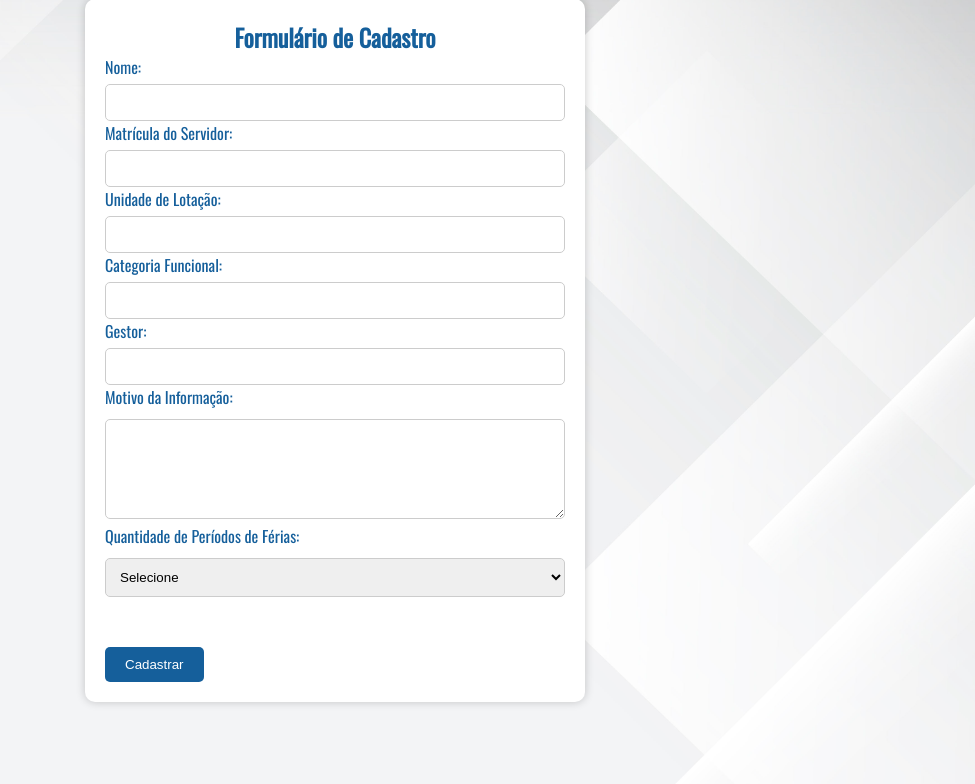
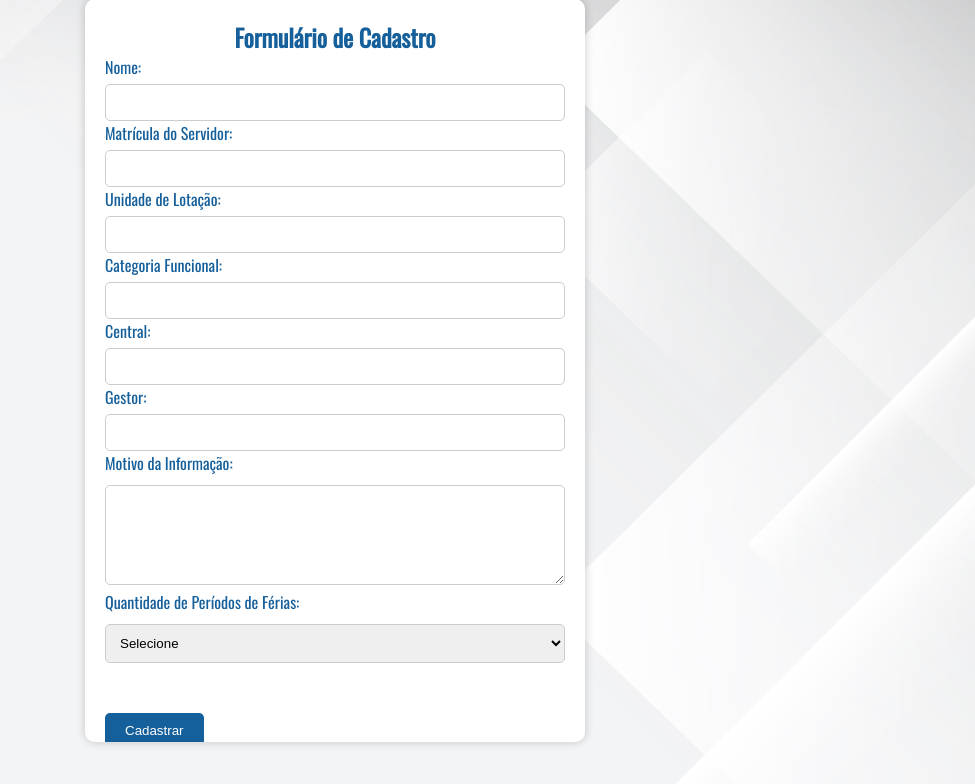
Before and after one commit to lucasnavex/Sistema_de_ferias, a PHP site: page /cadastrar.php in a window 1280 px wide. Shown: the part 71-855 px from the top of the page, without its empty margins (305-1280 px from the left). Run offline with PHP 8.4, Linux system fonts and the light colour scheme.

Commit message:
Adicionando nova coluna "Central"

```diff
--- a/cadastrar.php
+++ b/cadastrar.php
@@ -11,9 +11,20 @@ if ($_SERVER['REQUEST_METHOD'] === 'POST') {
     $matricula_servidor = $_POST['matricula_servidor'];
     $unidade_lotacao = $_POST['unidade_lotacao'];
     $categoria_funcional = $_POST['categoria_funcional'];
+    $central = $_POST['central'];
     $gestor = $_POST['gestor'];
     $motivo_informacao = $_POST['motivo_informacao'];
     $qtd_periodos_ferias = $_POST['qtd_periodos_ferias'];
+
+    // Inicializa arrays para armazenar as datas de início e fim
+    $datas_inicio = [];
+    $datas_fim = [];
+
+    // Preenche os arrays com as datas se existirem
+    for ($i = 0; $i < $qtd_periodos_ferias; $i++) {
+        $datas_inicio[] = isset($_POST['inicio_periodo'][$i]) ? $_POST['inicio_periodo'][$i] : null;
+        $datas_fim[] = isset($_POST['fim_periodo'][$i]) ? $_POST['fim_periodo'][$i] : null;
+    }
 
     // Se for uma operação de edição, atualize os dados
     if ($id) {
@@ -22,11 +33,12 @@ if ($_SERVER['REQUEST_METHOD'] === 'POST') {
             $matricula_servidor,
             $unidade_lotacao,
             $categoria_funcional,
+            $central,
             $gestor,
             $motivo_informacao,
             $qtd_periodos_ferias,
-            $data_inicio,
-            $data_fim
+            $datas_inicio,
+            $datas_fim
         );
 
         // Redirecionar para listar.php após a atualização
@@ -39,11 +51,12 @@ if ($_SERVER['REQUEST_METHOD'] === 'POST') {
             $matricula_servidor,
             $unidade_lotacao,
             $categoria_funcional,
+            $central,
             $gestor,
             $motivo_informacao,
             $qtd_periodos_ferias,
-            $data_inicio,
-            $data_fim
+            $datas_inicio,
+            $datas_fim
         );
     }
 }
@@ -62,6 +75,7 @@ $registro = $id ? $crud->editar($id) : null;
     Matrícula do Servidor: <input type="text" input-cadastro name="matricula_servidor" value="<?php echo $registro['matricula_servidor'] ?? ''; ?>" required><br>
     Unidade de Lotação: <input type="text" input-cadastro name="unidade_lotacao" value="<?php echo $registro['unidade_lotacao'] ?? ''; ?>" required><br>
     Categoria Funcional: <input type="text" input-cadastro name="categoria_funcional" value="<?php echo $registro['categoria_funcional'] ?? ''; ?>" required><br>
+    Central: <input type="text" name="central" value="<?php echo $registro['central'] ?? ''; ?>" required><br>
     Gestor: <input type="text" name="gestor" value="<?php echo $registro['gestor'] ?? ''; ?>" required><br>
     Motivo da Informação: <textarea name="motivo_informacao" required><?php echo $registro['motivo_informacao'] ?? ''; ?></textarea><br>
 
@@ -81,19 +95,16 @@ $registro = $id ? $crud->editar($id) : null;
         <br>
         <div id="container_datas">
             <?php
-            // Se houver datas no registro, exibir os campos de data preenchidos
-            if (isset($registro['datas']) && is_array($registro['datas'])) {
-                foreach ($registro['datas'] as $i => $data) {
-                    echo '<label>Início do Período ' . ($i + 1) . ': </label>';
-                    echo '<input type="date" name="inicio_periodo[]" value="' . $data['inicio'] . '"><br>';
-                    echo '<label>Fim do Período ' . ($i + 1) . ': </label>';
-                    echo '<input type="date" name="fim_periodo[]" value="' . $data['fim'] . '"><br>';
-                }
+            // Exibe os campos de data preenchidos
+            for ($i = 0; $i < $registro['qtd_periodos_ferias']; $i++) {
+                echo '<label>Início do Período ' . ($i + 1) . ': </label>';
+                echo '<input type="date" name="inicio_periodo[]" value="' . ($data['datas_inicio'] ?? '') . '"><br>';
+                echo '<label>Fim do Período ' . ($i + 1) . ': </label>';
+                echo '<input type="date" name="fim_periodo[]" value="' . ($data['datas_fim'] ?? '') . '"><br>';
             }
             ?>
         </div>
     <?php endif; ?>
-
 
     <input type="submit" value="<?php echo $id ? 'Atualizar' : 'Cadastrar'; ?>">
 </form>
--- a/css/style.css
+++ b/css/style.css
@@ -42,6 +42,7 @@ nav {
   width: 300px;
   padding: 20px;
   text-align: center;
+  margin-top: 50px;
 }
 
 .card-header {
@@ -106,8 +107,7 @@ header h1 {
   color: #155f9b;
 }
 
-
-input[ type="text"],
+input[type="text"],
 input[type="password"],
 input [type="email"] {
   width: 100%;
--- a/dao/formulario.php
+++ b/dao/formulario.php
@@ -10,10 +10,9 @@ class Crud
         $this->conn = $conn;
     }
 
-    public function cadastrar($nome, $matricula_servidor, $unidade_lotacao, $categoria_funcional, $gestor, $motivo_informacao, $qtd_periodos_ferias, $data_inicio, $data_fim)
+    public function cadastrar($nome, $matricula_servidor, $unidade_lotacao, $categoria_funcional, $central, $gestor, $motivo_informacao, $qtd_periodos_ferias, $datas)
     {
-        $sql = "INSERT INTO controle (nome, matricula_servidor, unidade_lotacao, categoria_funcional, gestor, motivo_informacao, qtd_periodos_ferias, data_inicio, data_fim) VALUES (:nome, :matricula_servidor, :unidade_lotacao, :categoria_funcional, :gestor, :motivo_informacao, :qtd_periodos_ferias, :data_inicio, :data_fim)";
-
+        $sql = "INSERT INTO controle (nome, matricula_servidor, unidade_lotacao, categoria_funcional, central, gestor, motivo_informacao, qtd_periodos_ferias) VALUES (:nome, :matricula_servidor, :unidade_lotacao, :categoria_funcional, :central, :gestor, :motivo_informacao, :qtd_periodos_ferias)";
         $stmt = $this->conn->prepare($sql);
 
         if (!$stmt) {
@@ -24,13 +23,15 @@ class Crud
         $stmt->bindParam(":matricula_servidor", $matricula_servidor);
         $stmt->bindParam(":unidade_lotacao", $unidade_lotacao);
         $stmt->bindParam(":categoria_funcional", $categoria_funcional);
+        $stmt->bindParam(":central", $central);
         $stmt->bindParam(":gestor", $gestor);
         $stmt->bindParam(":motivo_informacao", $motivo_informacao);
         $stmt->bindParam(":qtd_periodos_ferias", $qtd_periodos_ferias, PDO::PARAM_INT);
-        $stmt->bindParam(":data_inicio", $data_inicio);
-        $stmt->bindParam(":data_fim", $data_fim);
 
         if ($stmt->execute()) {
+            $controleId = $this->conn->lastInsertId();
+            $this->cadastrarDatas($controleId, $datas);
+
             header("Location:listar.php");
             exit();
         } else {
@@ -40,9 +41,28 @@ class Crud
         $stmt->closeCursor();
     }
 
+    private function cadastrarDatas($controleId, $datas)
+    {
+        $sql = "INSERT INTO controle_periodos (controle_id, data_inicio, data_fim) VALUES (:controle_id, :data_inicio, :data_fim)";
+        $stmt = $this->conn->prepare($sql);
+
+        if (!$stmt) {
+            die("Erro na preparação da consulta: " . $this->conn->errorInfo()[2]);
+        }
+
+        foreach ($datas as $data) {
+            $stmt->bindParam(":controle_id", $controleId);
+            $stmt->bindParam(":data_inicio", $data['data_inicio']);
+            $stmt->bindParam(":data_fim", $data['data_fim']);
+            $stmt->execute();
+        }
+
+        $stmt->closeCursor();
+    }
+
     public function listar()
     {
-        $sql = "SELECT * FROM controle";
+        $sql = "SELECT controle.*, GROUP_CONCAT(controle_periodos.data_inicio, ' - ', controle_periodos.data_fim ORDER BY controle_periodos.id SEPARATOR '<br>') AS periodos FROM controle LEFT JOIN controle_periodos ON controle.id = controle_periodos.controle_id GROUP BY controle.id";
         $stmt = $this->conn->prepare($sql);
         $stmt->execute();
 
@@ -57,11 +77,10 @@ class Crud
             echo "<th>Matrícula do servidor</th>";
             echo "<th>Unidade de lotação do servidor</th>";
             echo "<th>Categoria Funcional</th>";
+            echo "<th>Central</th>";
             echo "<th>Gestor</th>";
             echo "<th>Motivo da Informação</th>";
             echo "<th>Quantidade de Períodos de férias</th>";
-            echo "<th>Data de Início</th>";
-            echo "<th>Data de Fim</th>";
             echo "<th>Ações</th>";
             echo "</tr>";
             echo "</thead>";
@@ -73,11 +92,10 @@ class Crud
                 echo "<td>" . $row['matricula_servidor'] . "</td>";
                 echo "<td>" . $row['unidade_lotacao'] . "</td>";
                 echo "<td>" . $row['categoria_funcional'] . "</td>";
+                echo "<td>" . $row['central'] . "<?td>";
                 echo "<td>" . $row['gestor'] . "</td>";
                 echo "<td>" . $row['motivo_informacao'] . "</td>";
                 echo "<td>" . $row['qtd_periodos_ferias'] . "</td>";
-                echo "<td>" . $row['data_inicio'] . "</td>";
-                echo "<td>" . $row['data_fim'] . "</td>";
                 echo "<td>
                         <a href='cadastrar.php?id=" . $row['id'] . "'><i class='fas fa-edit'></i> </a>
                         <a href='./deletar.php?id=" . $row['id'] . "'><i class='fas fa-trash-alt'></i> </a>
@@ -95,17 +113,22 @@ class Crud
 
     public function editar($id)
     {
-        $sql = "SELECT * FROM controle";
+        $sql = "SELECT * FROM controle WHERE id = :id";
+
         $stmt = $this->conn->prepare($sql);
+        $stmt->bindParam(':id', $id, PDO::PARAM_INT);
         $stmt->execute();
 
         // Obtém os resultados como um array associativo
-        $result = $stmt->fetchAll(PDO::FETCH_ASSOC);
+        $result = $stmt->fetch(PDO::FETCH_ASSOC);
+
+        return $result;
     }
 
-    public function atualizar($id, $nome, $matricula_servidor, $unidade_lotacao, $categoria_funcional, $gestor, $motivo_informacao, $qtd_periodos_ferias)
+
+    public function atualizar($id, $nome, $matricula_servidor, $unidade_lotacao, $categoria_funcional, $central, $gestor, $motivo_informacao, $qtd_periodos_ferias)
     {
-        $sql = "UPDATE controle SET nome=:nome, matricula_servidor=:matricula_servidor, unidade_lotacao=:unidade_lotacao, categoria_funcional=:categoria_funcional, gestor=:gestor, motivo_informacao=:motivo_informacao, qtd_periodos_ferias=:qtd_periodos_ferias WHERE id=:id";
+        $sql = "UPDATE controle SET nome=:nome, matricula_servidor=:matricula_servidor, unidade_lotacao=:unidade_lotacao, categoria_funcional=:categoria_funcional, central=:central, gestor=:gestor, motivo_informacao=:motivo_informacao, qtd_periodos_ferias=:qtd_periodos_ferias WHERE id=:id";
 
         $stmt = $this->conn->prepare($sql);
 
@@ -114,6 +137,7 @@ class Crud
         $stmt->bindParam(":matricula_servidor", $matricula_servidor);
         $stmt->bindParam(":unidade_lotacao", $unidade_lotacao);
         $stmt->bindParam(":categoria_funcional", $categoria_funcional);
+        $stmt->bindParam(":central", $central);
         $stmt->bindParam(":gestor", $gestor);
         $stmt->bindParam(":motivo_informacao", $motivo_informacao);
         $stmt->bindParam(":qtd_periodos_ferias", $qtd_periodos_ferias);
@@ -133,11 +157,9 @@ class Crud
         $stmt->bindParam(':id', $id, PDO::PARAM_INT);
 
         if ($stmt->execute()) {
-            // Remova esta linha
-            // echo "Registro excluído com sucesso.";
+
         } else {
-            // Você pode adicionar um log aqui se desejar
-            // echo "Erro ao excluir o registro: " . $stmt->errorInfo()[2];
+
         }
     }
 }
```
